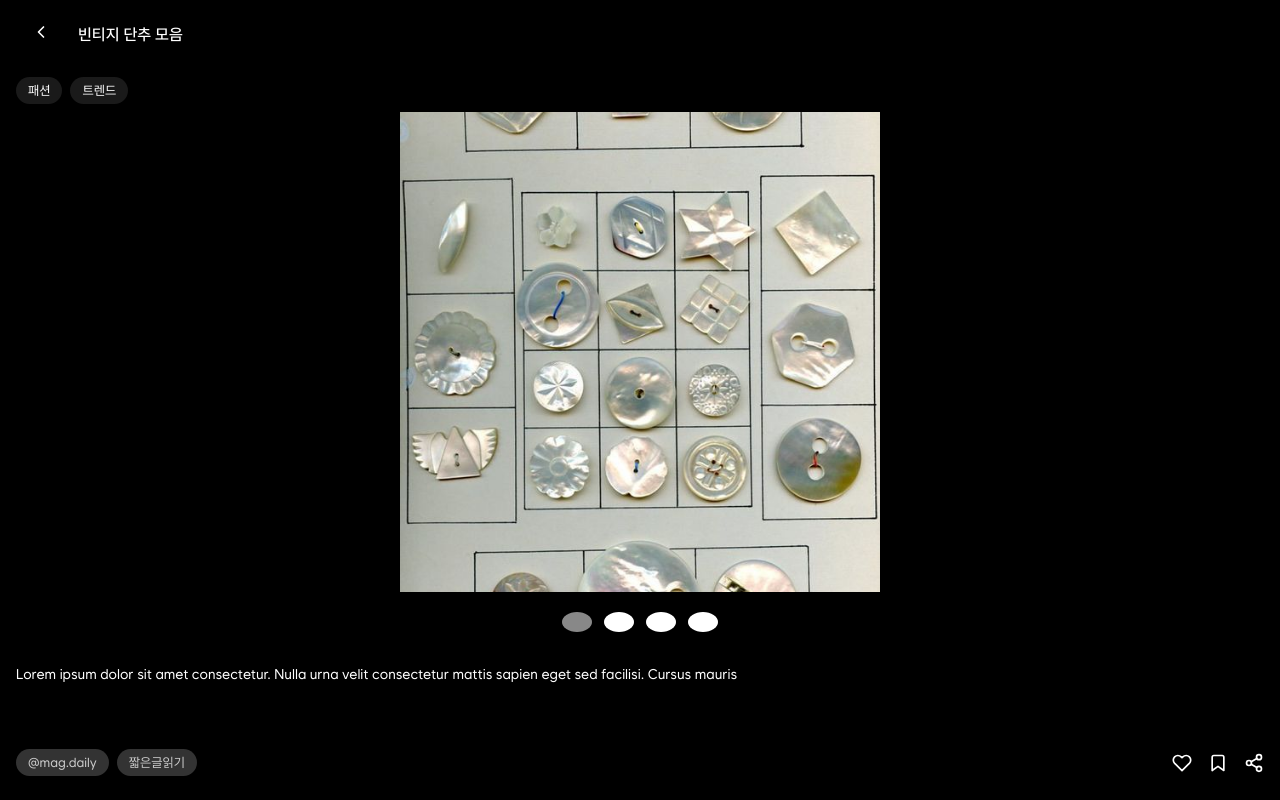
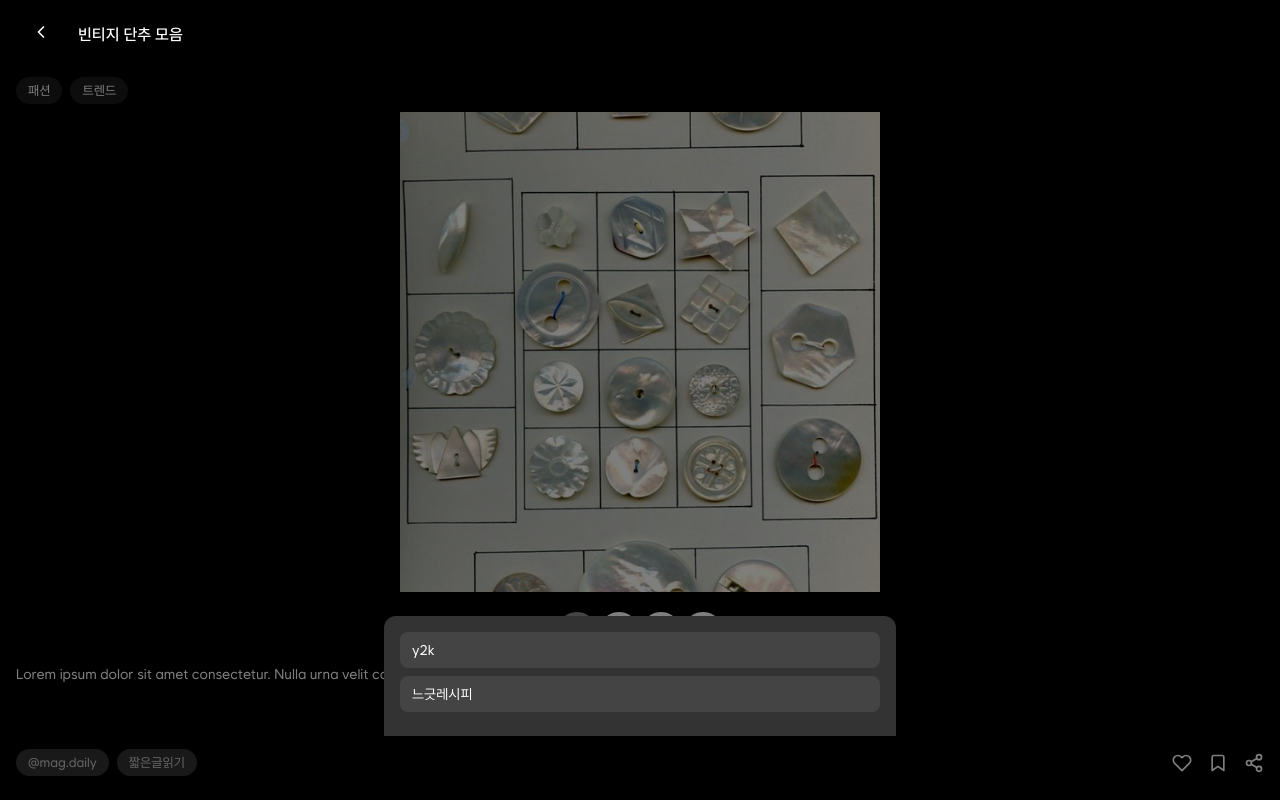
Before and after one commit to briefin/briefin-frontend, a Next.js app: page /post/short in a window 1280 px wide. Both pictures are taken after a click on the element 1218 px from the left and 762 px from the top of the page. Built offline with nearby package versions, Linux system fonts and the light colour scheme.

Commit message:
layout에 bookmark하는 기능 추가

```diff
--- a/app/post/layout.tsx
+++ b/app/post/layout.tsx
@@ -1,6 +1,6 @@
 'use client';
 
-import React from 'react';
+import React, { useState } from 'react';
 import { usePathname } from 'next/navigation';
 import { FiChevronLeft, FiHeart, FiBookmark, FiShare2 } from 'react-icons/fi';
 import * as Common from '@/styles/Common';
@@ -11,9 +11,26 @@ export default function PostLayout({ children }: { children: React.ReactNode })
   const readLabel = isLong ? '긴글읽기' : '짧은글읽기';
   const barVariant = isLong ? 'light' : 'dark';
 
+  const [isBookmarkOpen, setIsBookmarkOpen] = useState(false);
+  const [isScrapToastVisible, setIsScrapToastVisible] = useState(false);
+
+  const handleScrap = (folder: string) => {
+    // 선택창 닫기
+    setIsBookmarkOpen(false);
+
+    // 스크랩 완료 표시
+    setIsScrapToastVisible(true);
+
+    // 3초 후 닫기
+    setTimeout(() => {
+      setIsScrapToastVisible(false);
+    }, 3000);
+  };
+
   return (
+    <>
+      {/* ✅ 상단 + 콘텐츠 */}
       <div>
-      {/* 상단 헤더 */}
         <Common.HeaderContainer>
           <Common.BackButton>
             <FiChevronLeft />
@@ -21,16 +38,33 @@ export default function PostLayout({ children }: { children: React.ReactNode })
           <Common.HeaderTitle>빈티지 단추 모음</Common.HeaderTitle>
         </Common.HeaderContainer>
 
-      {/* 태그 */}
         <Common.TagRow>
           <Common.TagBadge>패션</Common.TagBadge>
           <Common.TagBadge>트렌드</Common.TagBadge>
         </Common.TagRow>
 
-      {/* 본문 */}
         {children}
+      </div>
 
-      {/* 하단 바 (고정, 스타일 분기) */}
+      {/* ✅ 북마크 선택창 */}
+      {isBookmarkOpen && (
+        <Common.BookmarkOverlay onClick={() => setIsBookmarkOpen(false)}>
+          <Common.BookmarkSelectBox onClick={(e) => e.stopPropagation()}>
+            <Common.BookmarkItem onClick={() => handleScrap('y2k')}>y2k</Common.BookmarkItem>
+            <Common.BookmarkItem onClick={() => handleScrap('느긋레시피')}>느긋레시피</Common.BookmarkItem>
+          </Common.BookmarkSelectBox>
+        </Common.BookmarkOverlay>
+      )}
+
+      {/* ✅ 스크랩 완료 알림 */}
+      {isScrapToastVisible && (
+        <Common.ScrapToast>
+          <Common.ScrapImage src="/briefin_logo.png" alt="스크랩 완료" />
+          스크랩 완료!
+        </Common.ScrapToast>
+      )}
+
+      {/* ✅ 하단바 */}
       <Common.BottomBar variant={barVariant}>
         <Common.ProfileTag>
           <Common.HandleBadge>@mag.daily</Common.HandleBadge>
@@ -38,10 +72,10 @@ export default function PostLayout({ children }: { children: React.ReactNode })
         </Common.ProfileTag>
         <Common.ActionIcons>
           <FiHeart />
-          <FiBookmark />
+          <FiBookmark onClick={() => setIsBookmarkOpen(true)} />
           <FiShare2 />
         </Common.ActionIcons>
       </Common.BottomBar>
-    </div>
+    </>
   );
 }
--- a/styles/Common.tsx
+++ b/styles/Common.tsx
@@ -661,3 +661,61 @@ export const BackgroundImage = styled.div`
   opacity: 0.7; /* 투명도 */
   transform: scale(1.2); /* 확대 */
 `;
+
+export const BookmarkOverlay = styled.div`
+  position: fixed;
+  top: 0;
+  left: 0;
+  width: 100vw;
+  height: 100vh;
+  background-color: rgba(0, 0, 0, 0.5); /* ✅ 반투명 검정 배경 */
+  z-index: 999; /* ✅ 하단바 위 */
+  display: flex;
+  justify-content: center;
+  align-items: flex-end;
+`;
+
+export const BookmarkSelectBox = styled.div`
+  width: 100%;
+  max-width: 480px;
+  background-color: #333;
+  padding: 16px;
+  border-radius: 12px 12px 0 0;
+  color: white;
+  z-index: 1000;
+
+  /* ✅ 하단바 높이만큼 띄우기 */
+  margin-bottom: 64px;
+`;
+
+export const BookmarkItem = styled.div`
+  padding: 10px 12px;
+  border-radius: 8px;
+  background-color: #444;
+  margin-bottom: 8px;
+  font-size: 14px;
+`;
+
+export const ScrapToast = styled.div`
+  position: fixed;
+  top: 50%;
+  left: 50%;
+  transform: translate(-50%, -50%);
+  background-color: black;
+  color: white;
+  padding: 24px 32px;
+  border-radius: 12px;
+  font-size: 16px;
+  font-weight: bold;
+  z-index: 1001;
+  display: flex;
+  flex-direction: column;
+  align-items: center;
+  gap: 12px;
+`;
+
+export const ScrapImage = styled.img`
+  width: 48px;
+  height: 48px;
+  margin-bottom: 12px;
+`;
```
Lines whose indentation alone changed are shown as unchanged.
